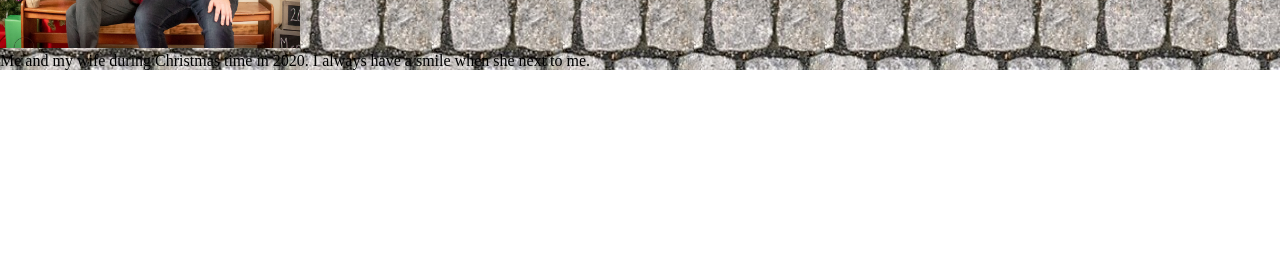
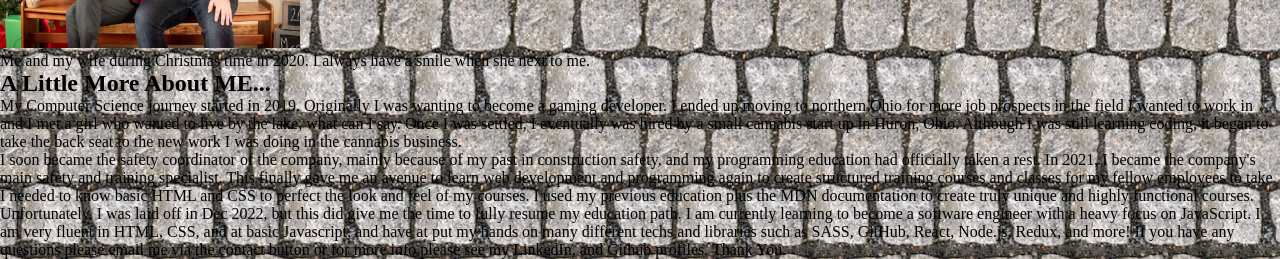
Before and after one commit to TheWebWiz/Web-Wizard-Portfolio, a React (Create React App) app: page /about in a window 1280 px wide. Shown: the part 1103-1362 px from the top of the page. Before the commit the page ends 1173 px from the top, so only its background shows below. Built offline with nearby package versions, Linux system fonts and the light colour scheme.

Commit message:
added final info

```diff
--- a/src/App/About/About.js
+++ b/src/App/About/About.js
@@ -5,6 +5,7 @@ function About() {
   return (
     <main>
       <section>
+        {/* need to be acceable and needs image refactoring for webpages */}
         <figure>
           <img src="./images/meandtiffboating20120.jpg" alt="Me and My wife out on our boat on Lake Erie" />
           <figcaption>
@@ -36,6 +37,12 @@ function About() {
           </figcaption>
         </figure>
       </section>
+      <section>
+        <h2>A Little More About ME...</h2>
+        <p>My Computer Science journey started in 2019. Originally I was wanting to become a gaming developer. I ended up moving to northern Ohio for more job prospects in the field I wanted to work in and I met a girl who wanted to live by the lake, what can I say. Once I was settled, I eventually was hired by a small cannabis start up in Huron, Ohio. Although I was still learning coding, it began to take the back seat to the new work I was doing in the cannabis business.</p>
+        <p>I soon became the safety coordinator of the company, mainly because of my past in construction safety, and my programming education had officially taken a rest. In 2021, I became the company's main safety and training specialist. This finally gave me an avenue to learn web development and programming again to create structured training courses and classes for my fellow employees to take. I needed to know basic HTML and CSS to perfect the look and feel of my courses. I used my previous education plus the MDN documentation to create truly unique and highly functional courses.</p>
+        <p>Unfortunately, I was laid off in Dec 2022, but this did give me the time to fully resume my education path. I am currently learning to become a software engineer with a heavy focus on JavaScript. I am very fluent in HTML, CSS, and at basic Javascript, and have at put my hands on many different techs and libraries such as SASS, GitHub, React, Node.js, Redux, and more! If you have any questions please email me via the contact button or for more info please see my LinkedIn, and Github profiles. Thank You.</p>
+      </section>
     </main>
   );
 }
```
